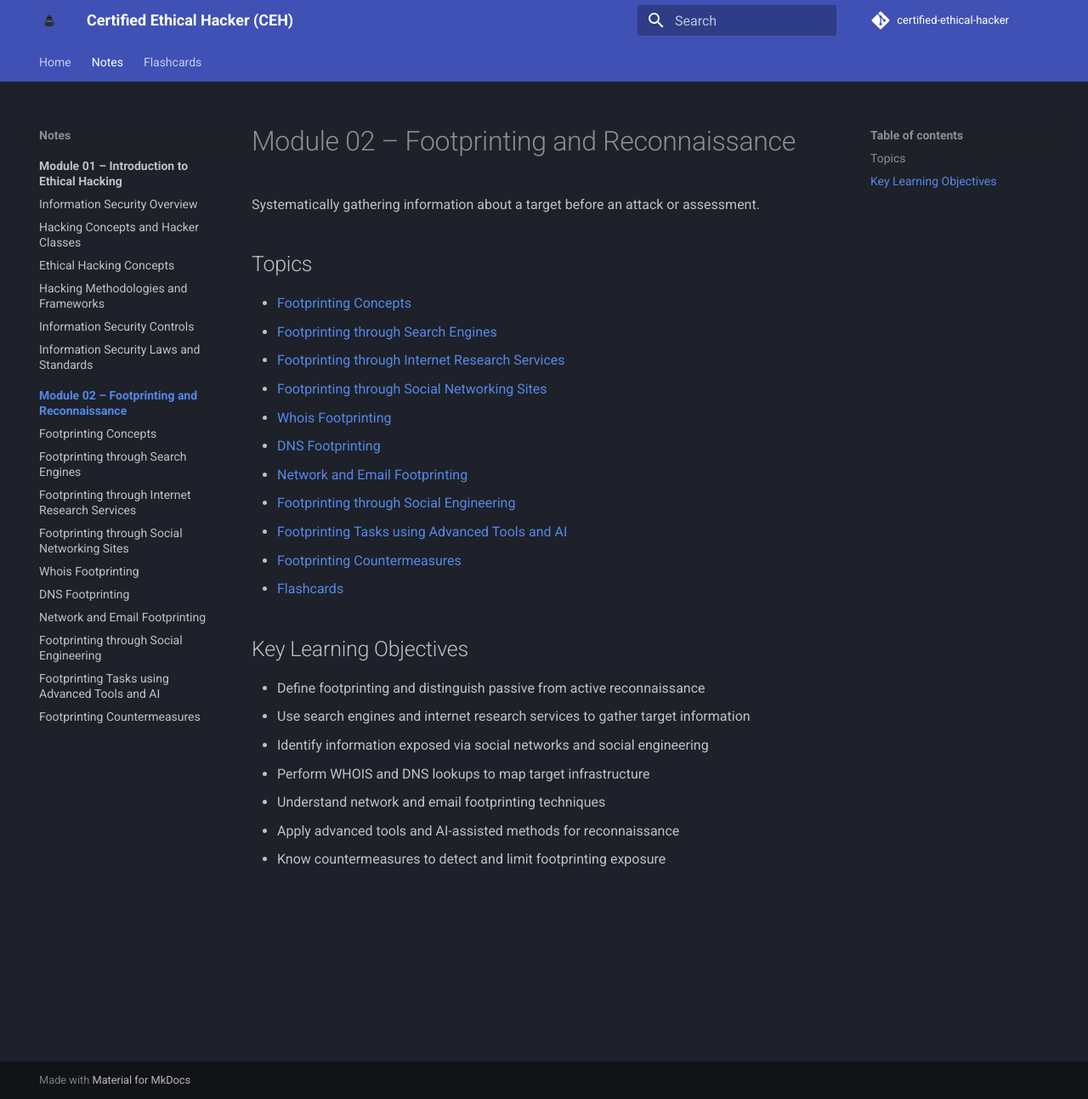
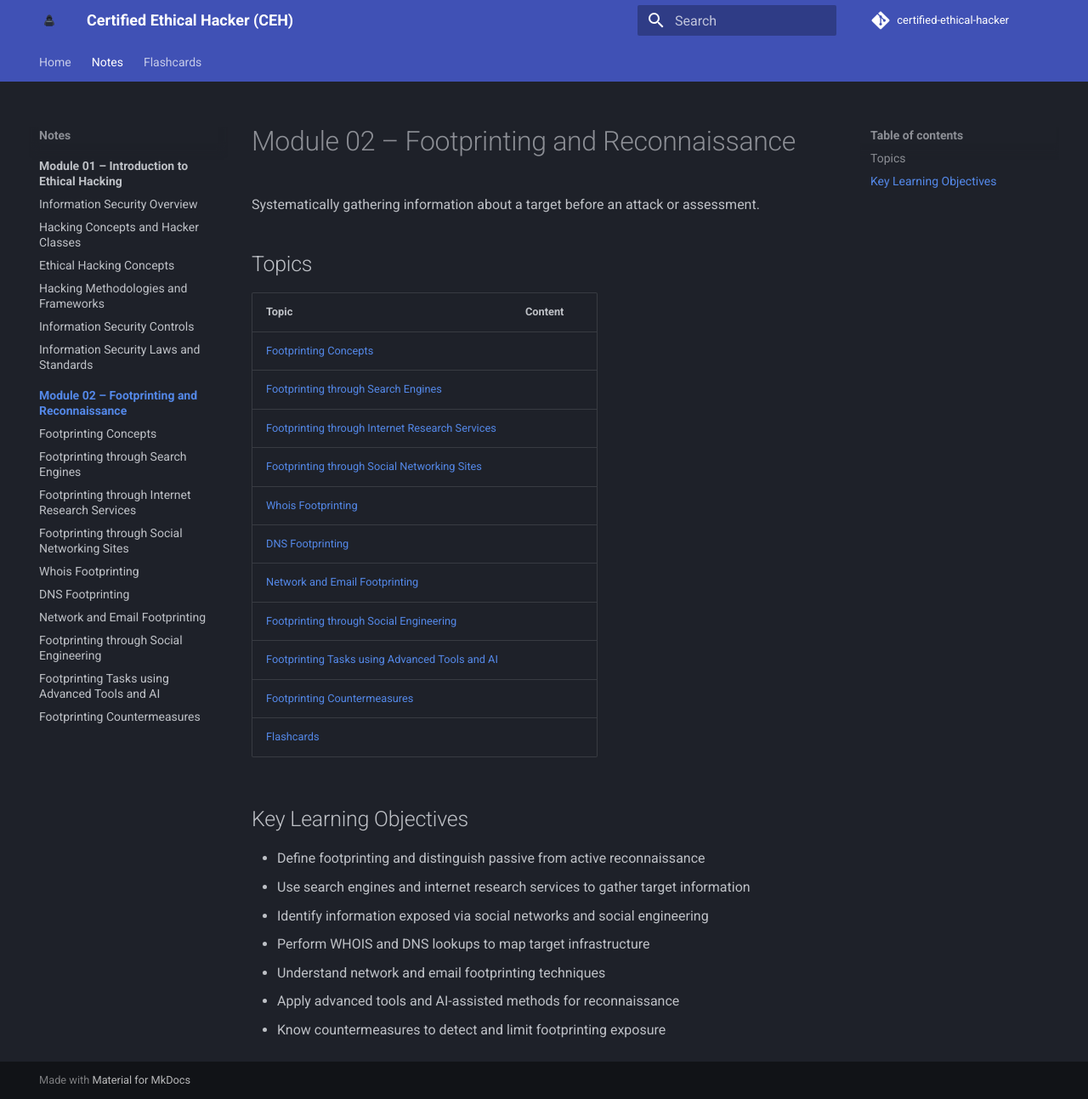
Before and after one commit to adanze/certified-ethical-hacker, an MkDocs documentation site: the page built from docs/ceh/module-02-footprinting-and-reconnaissance/index.md, in a window 1280 px wide and 1293 px high. Shown: the whole window at 85% size. Built offline with MkDocs 1.6.1 and Material for MkDocs 9.7.7, drawn with Linux system fonts in a browser that asks for light colours; comment, search, counter and statistics services are not loaded.

Commit message:
Refactor topics section in Module 02 to improve formatting

```diff
--- a/docs/ceh/module-02-footprinting-and-reconnaissance/index.md
+++ b/docs/ceh/module-02-footprinting-and-reconnaissance/index.md
@@ -4,17 +4,19 @@ Systematically gathering information about a target before an attack or assessme
 
 ## Topics
 
-- [Footprinting Concepts](footprinting-concepts.md)
-- [Footprinting through Search Engines](footprinting-through-search-engines.md)
-- [Footprinting through Internet Research Services](footprinting-through-internet-research-services.md)
-- [Footprinting through Social Networking Sites](footprinting-through-social-networking-sites.md)
-- [Whois Footprinting](whois-footprinting.md)
-- [DNS Footprinting](dns-footprinting.md)
-- [Network and Email Footprinting](network-and-email-footprinting.md)
-- [Footprinting through Social Engineering](footprinting-through-social-engineering.md)
-- [Footprinting Tasks using Advanced Tools and AI](footprinting-tasks-using-advanced-tools-and-ai.md)
-- [Footprinting Countermeasures](footprinting-countermeasures.md)
-- [Flashcards](flashcards.md)
+| Topic | Content |
+|---|---|
+| [Footprinting Concepts](footprinting-concepts.md) | |
+| [Footprinting through Search Engines](footprinting-through-search-engines.md) | |
+| [Footprinting through Internet Research Services](footprinting-through-internet-research-services.md) | |
+| [Footprinting through Social Networking Sites](footprinting-through-social-networking-sites.md) | |
+| [Whois Footprinting](whois-footprinting.md) | |
+| [DNS Footprinting](dns-footprinting.md) | |
+| [Network and Email Footprinting](network-and-email-footprinting.md) | |
+| [Footprinting through Social Engineering](footprinting-through-social-engineering.md) | |
+| [Footprinting Tasks using Advanced Tools and AI](footprinting-tasks-using-advanced-tools-and-ai.md) | |
+| [Footprinting Countermeasures](footprinting-countermeasures.md) | |
+| [Flashcards](flashcards.md) | |
 
 ## Key Learning Objectives
 
```
